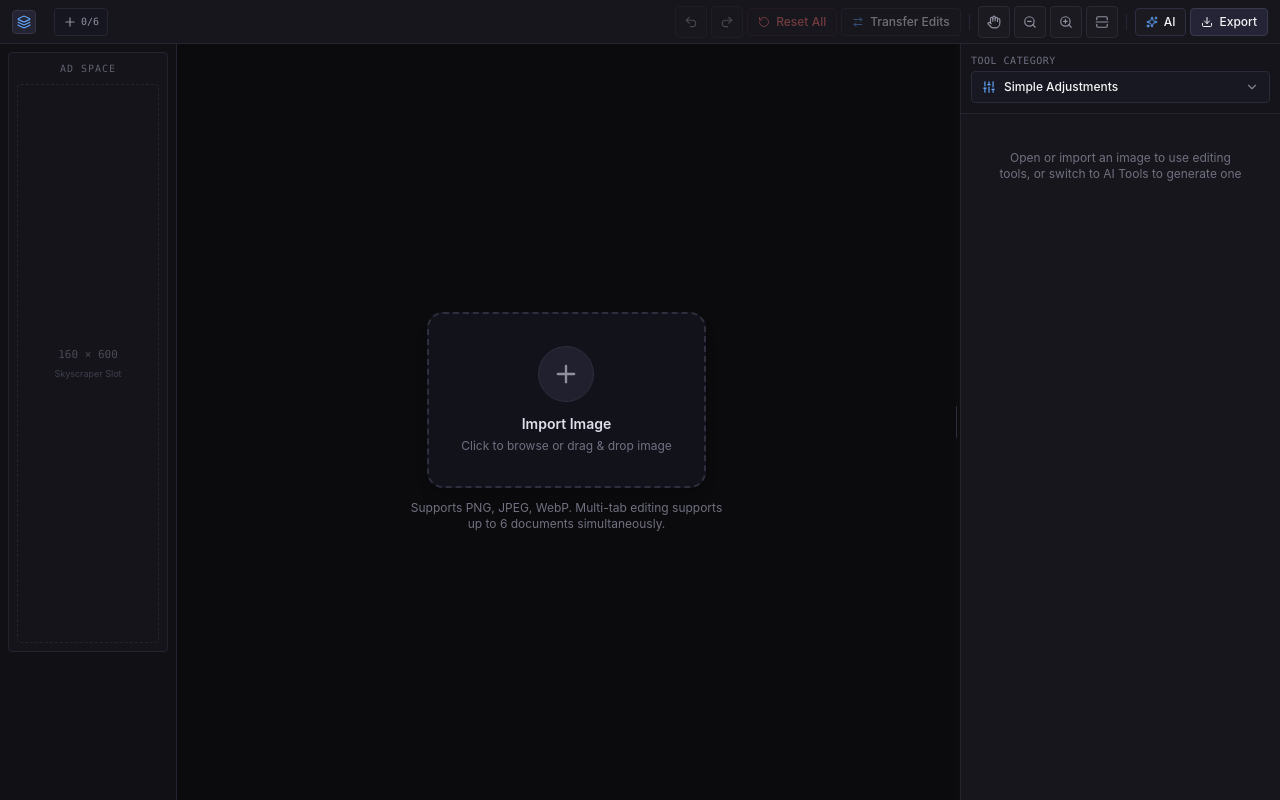
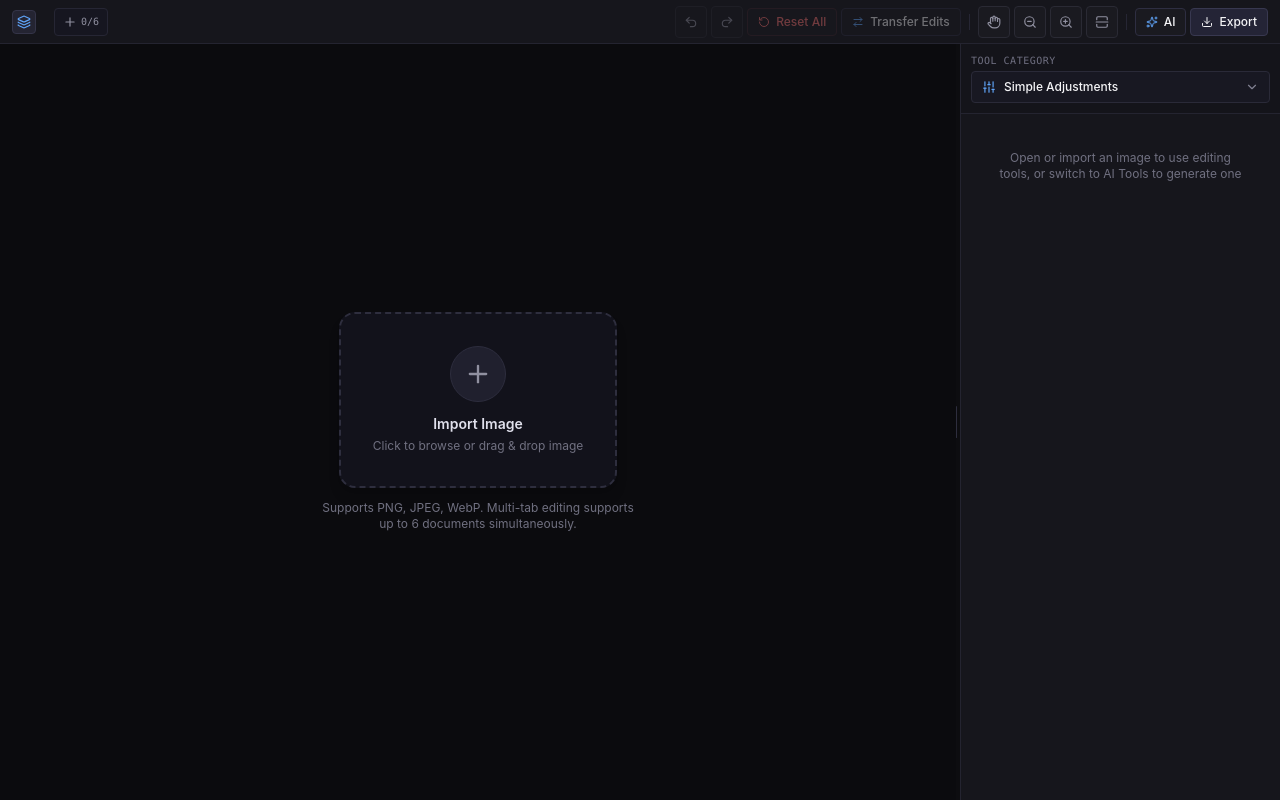
Before and after one commit to Shazzz135/EzEdit, a React (Vite) app in the folder frontend/: page / in a window 1280 px wide. Built offline with nearby package versions, Linux system fonts and the light colour scheme.

Commit message:
feat(layout): remove ad banners and expand editor to full workspace

```diff
--- a/frontend/src/components/layout/PermanentAdSlot.tsx
+++ /dev/null
@@ -1,48 +0,0 @@
-import React from 'react'
-
-export interface PermanentAdSlotProps {
-  placement: 'desktop-skyscraper' | 'mobile-banner'
-  className?: string
-}
-
-export const PermanentAdSlot: React.FC<PermanentAdSlotProps> = ({
-  placement,
-  className = '',
-}) => {
-  if (placement === 'desktop-skyscraper') {
-    return (
-      <aside
-        aria-label="Advertisement"
-        className={`w-[160px] min-w-[160px] max-w-[160px] h-[600px] bg-[#14141A] border border-[#24242E] rounded-[4px] flex flex-col items-center justify-center p-2 select-none flex-shrink-0 ${className}`}
-      >
-        <span className="text-[10px] uppercase font-mono tracking-widest text-[#606070] mb-2">
-          Ad Space
-        </span>
-        <div className="w-full flex-1 border border-dashed border-[#242430] rounded flex flex-col items-center justify-center text-center p-2 text-[#4A4A58]">
-          <span className="text-[11px] font-mono">160 × 600</span>
-          <span className="text-[9px] mt-1 text-[#404050]">Skyscraper Slot</span>
-        </div>
-      </aside>
-    )
-  }
-
-  return (
-    <aside
-      aria-label="Advertisement"
-      className={`w-full h-[50px] min-h-[50px] max-h-[50px] bg-[#121218] border-t border-[#22222E] flex items-center justify-center px-4 select-none flex-shrink-0 ${className}`}
-    >
-      <div className="flex items-center justify-between w-full max-w-[480px]">
-        <span className="text-[9px] uppercase font-mono tracking-widest text-[#555566]">
-          Ad Space
-        </span>
-        <div className="flex items-center gap-2 text-[#4A4A58] font-mono text-[10px] px-2.5 py-0.5 bg-[#181822] rounded border border-[#22222E]">
-          <span>320 × 50</span>
-          <span className="hidden xs:inline text-[9px] text-[#404050]">
-            Banner
-          </span>
-        </div>
-        <span className="text-[9px] font-mono text-[#404050]">EzEdit</span>
-      </div>
-    </aside>
-  )
-}
--- a/frontend/src/components/layout/WorkspaceShell.tsx
+++ b/frontend/src/components/layout/WorkspaceShell.tsx
@@ -1,7 +1,6 @@
 import React, { useState, useCallback, useEffect, useRef } from 'react'
 import { Plus } from 'lucide-react'
 import { Header, type HeaderProps } from './Header'
-import { PermanentAdSlot } from './PermanentAdSlot'
 
 export interface WorkspaceShellProps {
   headerProps?: HeaderProps
@@ -69,14 +68,9 @@ export const WorkspaceShell: React.FC<WorkspaceShellProps> = ({
       {/* 1. Top Navigation & Action Header */}
       <Header {...headerProps}>{tabBarContent}</Header>
 
-      {/* 2. Main Workspace Partition */}
+      {/* 2. Main Workspace Partition (Full editor workspace without ads) */}
       <main className="flex-1 flex flex-col md:flex-row overflow-hidden relative">
-        {/* A. Permanent Desktop Ad Space (Far Left on Desktop: 160x600) */}
-        <div className="hidden md:flex flex-col items-center justify-start p-2 border-r border-[#242430] bg-[#101015] flex-shrink-0">
-          <PermanentAdSlot placement="desktop-skyscraper" />
-        </div>
-
-        {/* B. Canvas Editor Viewport Area (Middle on Desktop, Top on Mobile) */}
+        {/* A. Canvas Editor Viewport Area (Full-bleed on Desktop, Top on Mobile) */}
         <section
           aria-label="Photo Canvas Viewport"
           className="flex-1 relative bg-[#0B0B0E] overflow-hidden flex items-center justify-center min-h-[160px] md:min-h-[300px]"
@@ -97,7 +91,7 @@ export const WorkspaceShell: React.FC<WorkspaceShellProps> = ({
           )}
         </section>
 
-        {/* C. Desktop Resizable Handle (Divider between Canvas & Tools) */}
+        {/* B. Desktop Resizable Handle (Divider between Canvas & Tools) */}
         <div
           role="separator"
           aria-label="Resize tools panel"
@@ -115,7 +109,7 @@ export const WorkspaceShell: React.FC<WorkspaceShellProps> = ({
           />
         </div>
 
-        {/* D. Tools Panel (Full width on Mobile, Resizable width on Desktop) */}
+        {/* C. Tools Panel (Full width on Mobile, Resizable width on Desktop) */}
         <aside
           aria-label="Editor Tools"
           style={{ '--tools-width': `${toolsWidth}px` } as React.CSSProperties}
@@ -128,11 +122,6 @@ export const WorkspaceShell: React.FC<WorkspaceShellProps> = ({
           )}
         </aside>
       </main>
-
-      {/* 3. Permanent Mobile Ad Banner (Horizontal at the very bottom on Mobile: 320x50) */}
-      <footer className="flex md:hidden w-full flex-shrink-0 z-20">
-        <PermanentAdSlot placement="mobile-banner" />
-      </footer>
     </div>
   )
 }
--- a/frontend/src/components/layout/index.ts
+++ b/frontend/src/components/layout/index.ts
@@ -1,3 +1,2 @@
 export { Header, type HeaderProps } from './Header'
-export { PermanentAdSlot, type PermanentAdSlotProps } from './PermanentAdSlot'
 export { WorkspaceShell, type WorkspaceShellProps } from './WorkspaceShell'
```
Also changed, not shown: 1 other file (tests, documents, lock files or other folders).
